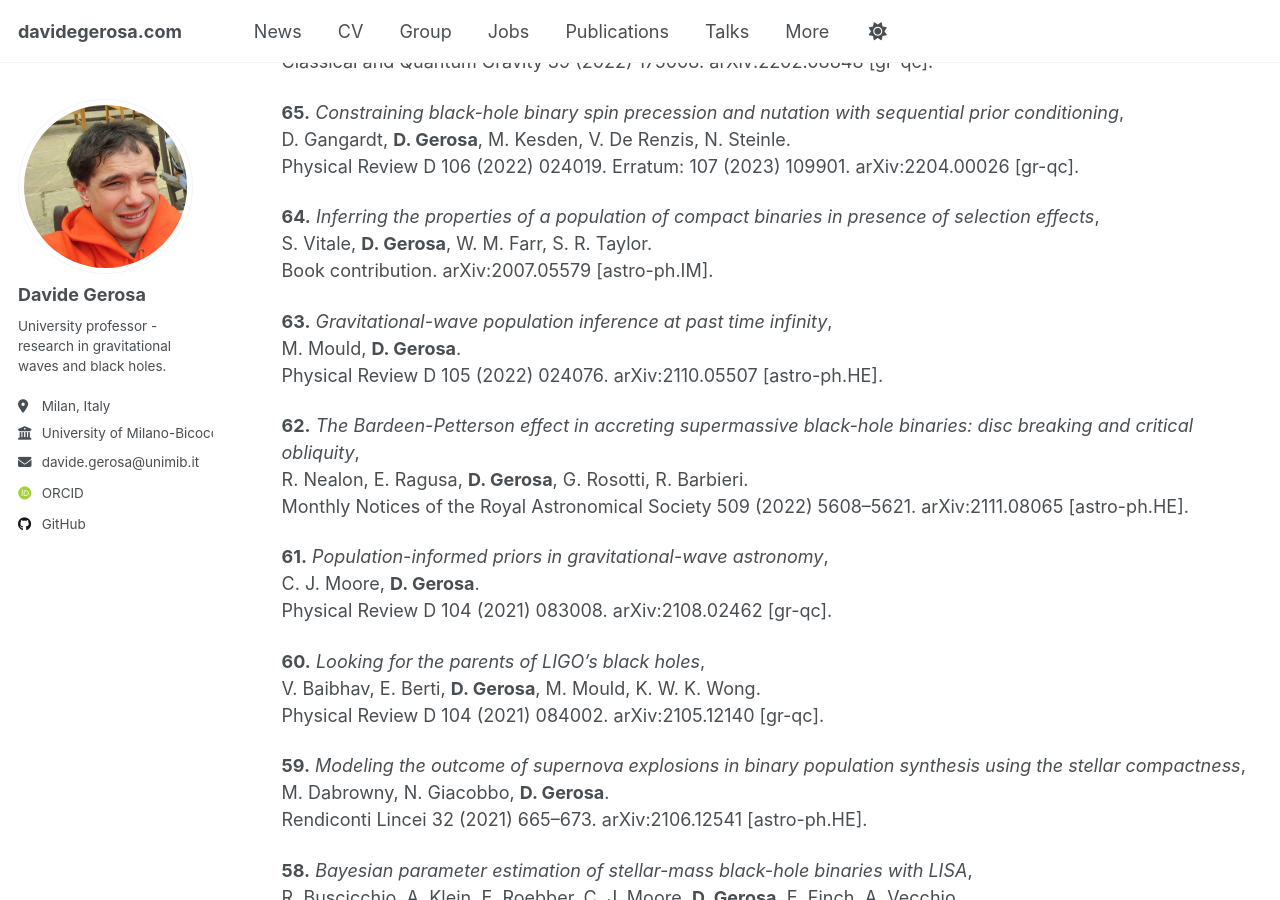
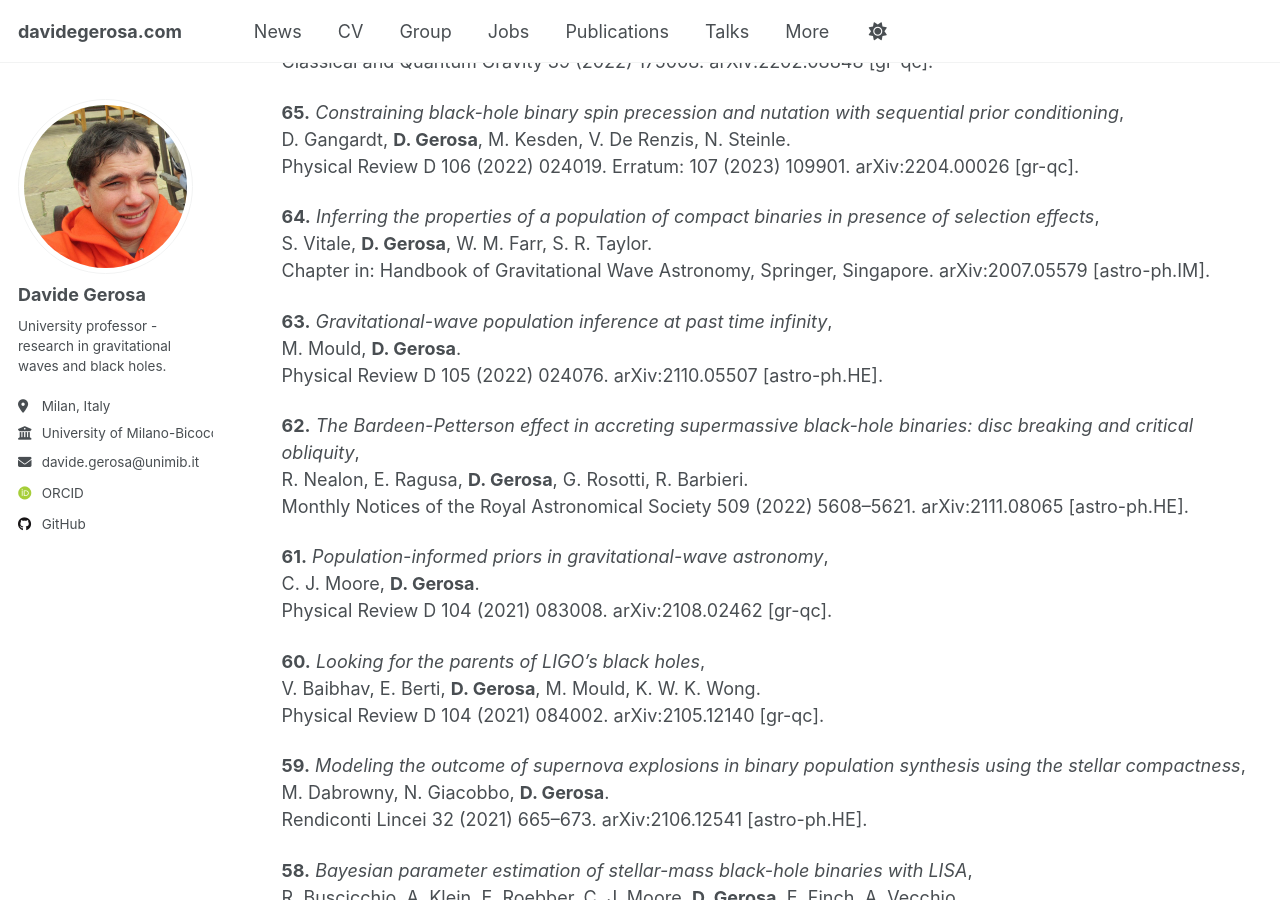
Before and after one commit to dgerosa/website, a Jekyll site: the page built from _pages/publications.md, in a window 1280 px wide and 900 px high, scrolled down 4951 px. Built offline with Jekyll 4.4.1, drawn with Linux system fonts in a browser that asks for light colours; some web fonts are replaced.

Commit message:
updated from dgerosa/cv

```diff
--- a/_pages/_publications.md
+++ b/_pages/_publications.md
@@ -214,7 +214,7 @@ D. Gangardt, **D. Gerosa**, M. Kesden, V. De Renzis, N. Steinle.\
 **64.**
 *Inferring the properties of a population of compact binaries in presence of selection effects*,\
 S. Vitale, **D. Gerosa**, W. M. Farr, S. R. Taylor.\
-<a href="https://doi.org/10.1007/978-981-15-4702-7_45-1" style="color: inherit; text-decoration: none;">Book contribution</a>. <a href="https://arxiv.org/abs/2007.05579" style="color: inherit; text-decoration: none;">arXiv:2007.05579 [astro-ph.IM]</a>.
+<a href="https://doi.org/10.1007/978-981-15-4702-7_45-1" style="color: inherit; text-decoration: none;">Chapter in: Handbook of Gravitational Wave Astronomy, Springer, Singapore</a>. <a href="https://arxiv.org/abs/2007.05579" style="color: inherit; text-decoration: none;">arXiv:2007.05579 [astro-ph.IM]</a>.
 
 **63.**
 *Gravitational-wave population inference at past time infinity*,\
```
